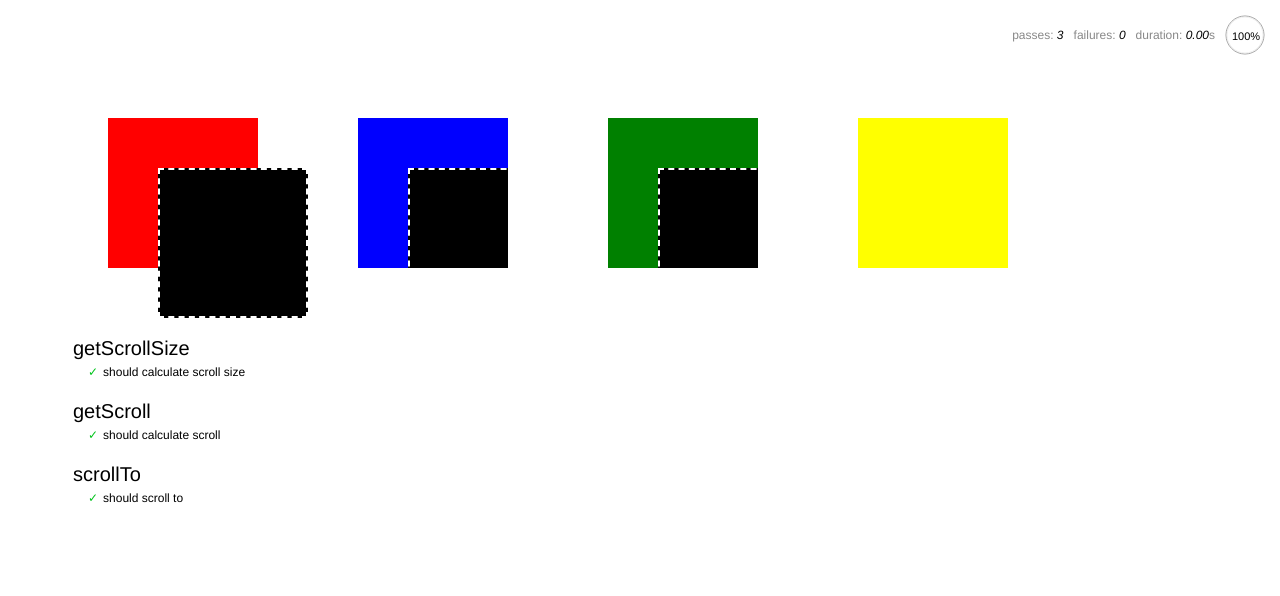
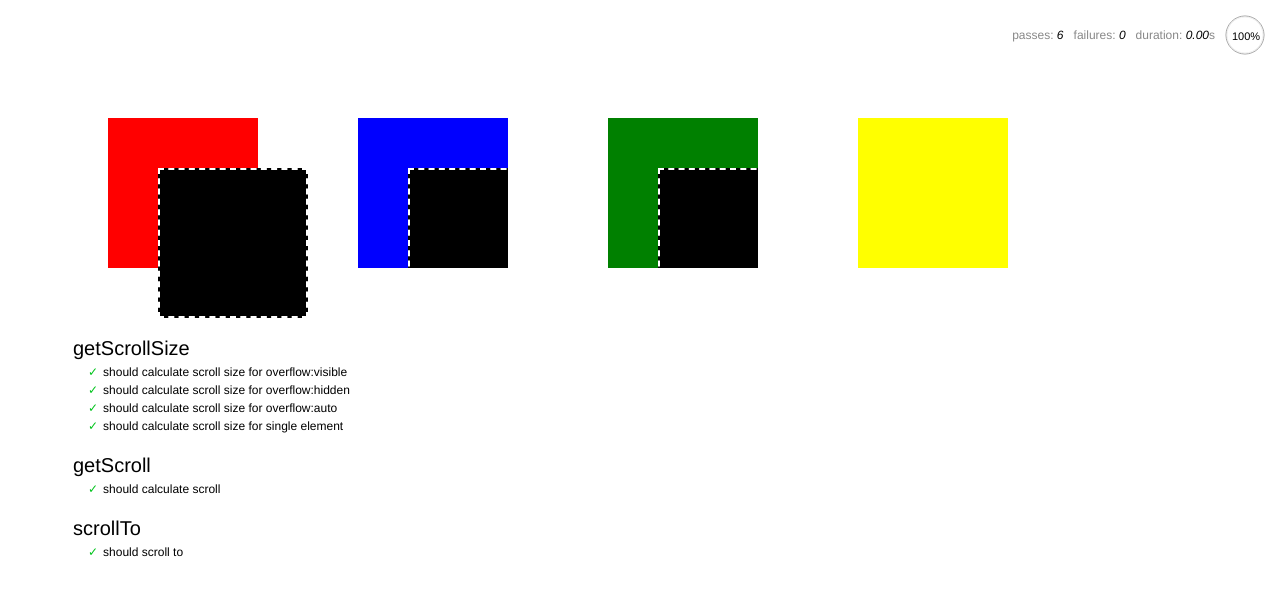
Before and after one commit to kamicane/elements, a website with bundled scripts: page test/scroll.html in a window 1280 px wide. Built offline with nearby package versions, Linux system fonts and the light colour scheme.

Commit message:
More work

```diff
--- a/nodes.js
+++ b/nodes.js
@@ -1193,14 +1193,18 @@
     h: function(require, module, exports, global) {
         "use strict";
         var $ = require("8");
-        var computedStyle = function(element, property) {
-            var computed;
-            if (element.currentStyle) {
-                computed = element.currentStyle(property);
-            } else {
-                computed = window.getComputedStyle(element, null).getPropertyValue(property);
+        var broken = {
+            scrollHeight: null
+        };
+        var check = {
+            scrollHeight: function() {
+                var element = document.createElement("div");
+                element.style.height = "100px";
+                document.body.appendChild(element);
+                broken.scrollHeight = element.scrollHeight != 100;
+                document.body.removeChild(element);
+                element = null;
             }
-            return computed;
         };
         $.implement({
             getSize: function() {
@@ -1221,6 +1225,14 @@
             },
             getScrollSize: function() {
                 var el = this[0];
+                if (broken.scrollHeight === null) check.scrollHeight();
+                if (broken.scrollHeight) {
+                    var offsetHeight = el.offsetHeight, scrollHeight = el.scrollHeight;
+                    if (scrollHeight < offsetHeight) return {
+                        x: el.scrollWidth,
+                        y: offsetHeight
+                    };
+                }
                 return {
                     x: el.scrollWidth,
                     y: el.scrollHeight
--- a/test/scroll.html
+++ b/test/scroll.html
@@ -4,6 +4,9 @@
     <meta charset="utf-8">
     <title>nodes scroll tests</title>
     <link href="mocha/mocha.css" rel="stylesheet" type="text/css" media="screen" />
+
+    <script type="text/javascript" src="../nodes.js"></script>
+
     <script src="mocha/expect.js" type="text/javascript"></script>
     <script src="mocha/mocha.js" type="text/javascript"></script>
 
@@ -13,8 +16,6 @@
             mocha.run()
         }
     </script>
-
-    <script type="text/javascript" src="../nodes.js"></script>
 
     <script src="test.dimensions.scroll.js" type="text/javascript"></script>
 
--- a/test/test.dimensions.scroll.js
+++ b/test/test.dimensions.scroll.js
@@ -12,27 +12,28 @@ describe('getScrollSize', function(){
 		test4 = nodes('#four')
 	})
 
-	it('should calculate scroll size', function(){
-
-		/* overflow: visible */
+	it('should calculate scroll size for overflow:visible', function(){
 		var scrollSize1 = test1.getScrollSize()
 		expect(scrollSize1).to.only.have.keys('x', 'y')
 		expect(scrollSize1.x).to.be(200)
 		expect(scrollSize1.y).to.be(200)
+	})
 
-		/* overflow: hidden */
+	it('should calculate scroll size for overflow:hidden', function(){
 		var scrollSize2 = test2.getScrollSize()
 		expect(scrollSize2).to.only.have.keys('x', 'y')
 		expect(scrollSize2.x).to.be(200)
 		expect(scrollSize2.y).to.be(200)
+	})
 
-		/* overflow: auto */
+	it('should calculate scroll size for overflow:auto', function(){
 		var scrollSize3 = test3.getScrollSize()
 		expect(scrollSize3).to.only.have.keys('x', 'y')
 		expect(scrollSize3.x).to.be(200)
 		expect(scrollSize3.y).to.be(200)
+	})
 
-		/* no child */
+	it('should calculate scroll size for single element', function(){
 		var scrollSize4 = test4.getScrollSize()
 		expect(scrollSize4).to.only.have.keys('x', 'y')
 		expect(scrollSize4.x).to.be(150)
```
Also changed, not shown: lib/dimensions.js (+33 -10 lines), test/test.dimensions.position.js (+7 -6 lines), test/size.html (line endings or trailing spaces).
